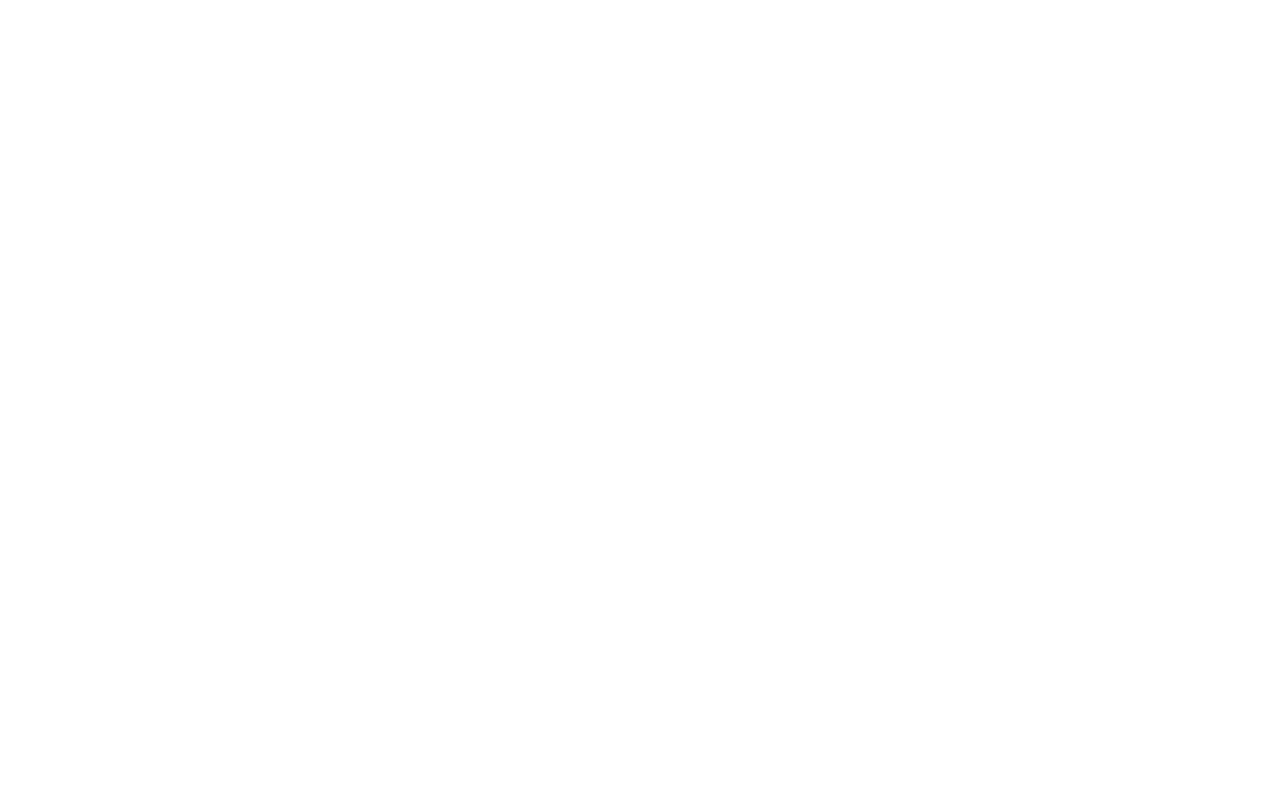
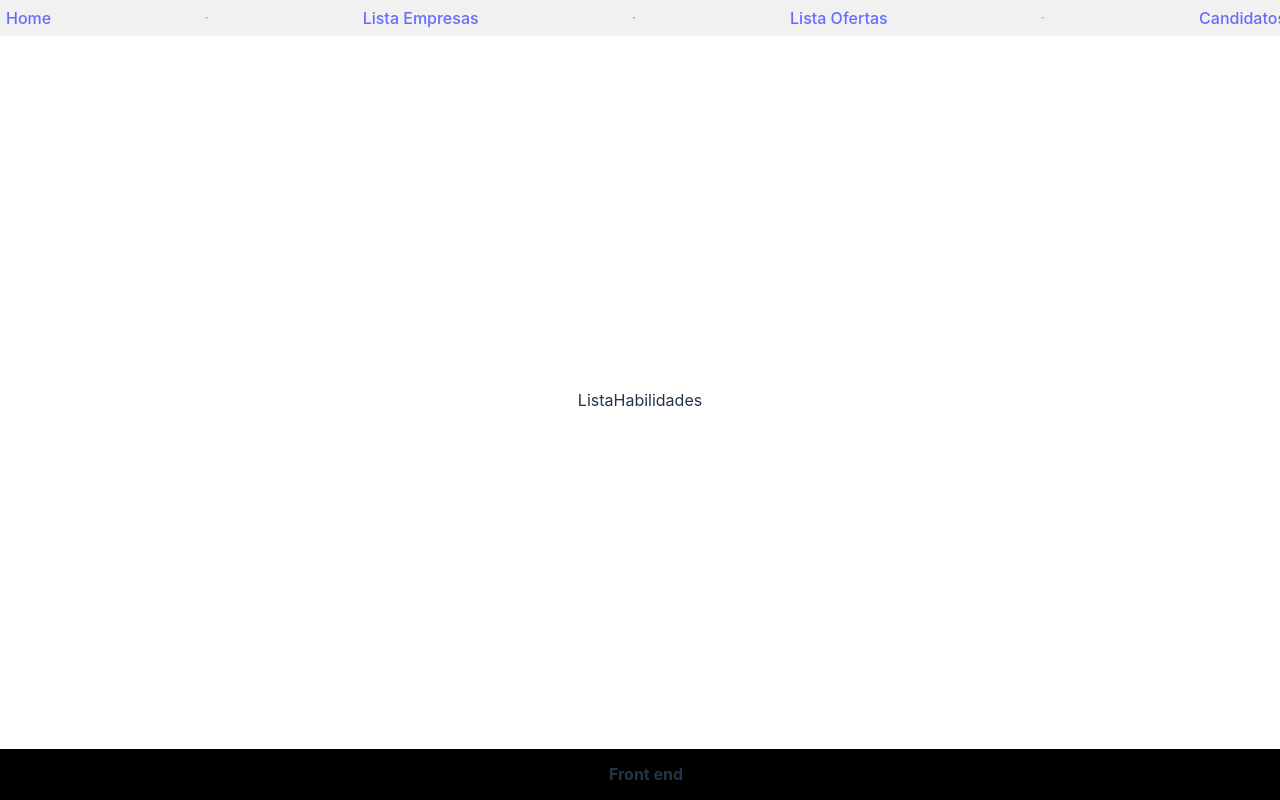
Before and after one commit to StevenCA-096/FrontEndPIV, a React (Vite) app: page /habilidades in a window 1280 px wide. Before the commit this address had no page. Built offline with nearby package versions, Linux system fonts and the light colour scheme.

Commit message:
Habilidades inicio

```diff
--- a/src/main.jsx
+++ b/src/main.jsx
@@ -13,7 +13,7 @@
 
 import Home from './pages/home/Home'
 import Editar from './pages/candidato/components/Editar'
-
+import ListaHabilidades from './pages/habilidades/ListaHabilidades'
 const queryClient = new QueryClient()
 ReactDOM.createRoot(document.getElementById('root')).render(
   <QueryClientProvider client={queryClient}>
@@ -28,6 +28,7 @@
          <Route path="/formacion" element={<ListaFormaciones />} />
          <Route path="/candidato" element={<ListaCandidatos />} />
          <Route path="/candidato/components/:id" element={<Editar />} />
+         <Route path="/habilidades" element={<ListaHabilidades/>}/>
         </Route>
       </Routes>
       </BrowserRouter>
--- a/src/pages/candidato/ListaCandidatos.jsx
+++ b/src/pages/candidato/ListaCandidatos.jsx
@@ -48,7 +48,7 @@
                                         <td>{candidato.telefono}</td>
                                         <td>
                                             <NavLink className='tablebtn' to={`components/${candidato.id}`}>Examinar</NavLink>
-                                            <button className='tablebtn'>Habilidades</button>
+                                            <NavLink className='tablebtn' to={'habilidades'}>Habilidades</NavLink>
                                             <button className='tablebtn' onClick={() => deleteCandidato(candidato.id)}>Eliminar</button>
                                         </td>
                                     </tr>
--- a/src/pages/candidato/components/Editar.jsx
+++ b/src/pages/candidato/components/Editar.jsx
@@ -68,7 +68,7 @@
                 <ListaFormaciones/><br />
             </div>
             <div className='listocanOfertas'>
-              <OfertasCandidato/>
+              <OfertasCandidato Candidato={Candidato}/>
             </div>
     </div>
     </>
--- a/src/pages/candidato/components/ofertasCandidato.jsx
+++ b/src/pages/candidato/components/ofertasCandidato.jsx
@@ -1,14 +1,16 @@
 import React, { useState } from 'react'
 import { getCandidatoById } from '../../../Services/CandidatoServices/CandidatoService'
 import { useQuery } from 'react-query'
-const ofertasCandidato = (idParam) => {
-    // let id = idParam
-    // const { data, isLoading, isError } = useQuery('oferta', getCandidatoById(id));
-    // const [formaciones,setFormaciones] = useState();
+const ofertasCandidato = (Candidato) => {
+    let can = Candidato
+    console.log(can)
+  return (
+    <>
+    <div>
+       <h2>Ofertas a las que aplica el candidato</h2>
 
-
-  return (
-    <div>Ofertas a las que aplica el candidato</div>
+    </div>
+    </>
   )
 }
 
--- /dev/null
+++ b/src/pages/habilidades/ListaHabilidades.jsx
@@ -0,0 +1,9 @@
+import React from 'react'
+
+const ListaHabilidades = () => {
+  return (
+    <div>ListaHabilidades</div>
+  )
+}
+
+export default ListaHabilidades
--- a/src/pages/home/Home.jsx
+++ b/src/pages/home/Home.jsx
@@ -1,7 +1,9 @@
+import Login from "../login/login"
 const Home = () => {
   return (
     <>
     <div>Proyecto Programacion IV</div>
+    <Login></Login>
     </>
   )
 }
```
